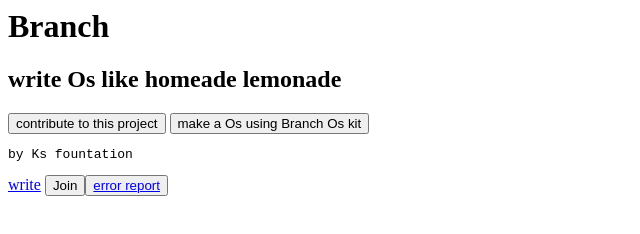
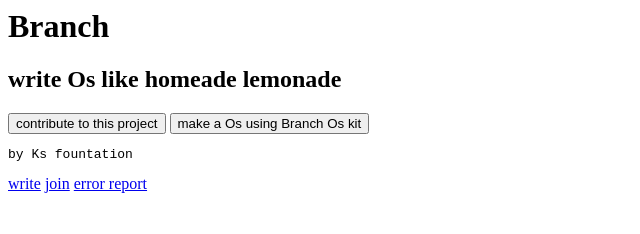
Before and after one commit to Kdy010010/Branch, a plain HTML site: page index.html in a window 1280 px wide. Shown: the whole page, without its empty margins (0-640 px from the left). Drawn offline with Linux system fonts and the light colour scheme.

Commit message:
Update index.html

```diff
--- a/index.html
+++ b/index.html
@@ -4,5 +4,5 @@
 <a href="makeaos.html"><button>make a Os using Branch Os kit</button></a>
 <pre>by Ks fountation</pre>
 <a href=“https://github.com/Kdy010010/Branch/wiki/_new”>write</a>
-<a href=“https://github.com/Kdy010010/Branch/issues/1”><button>Join<button></a>
+<a href=“https://github.com/Kdy010010/Branch/issues/1”>join</a>
 <a href="https://github.com/Kdy010010/Branch/issues/2">error report</a>
```
